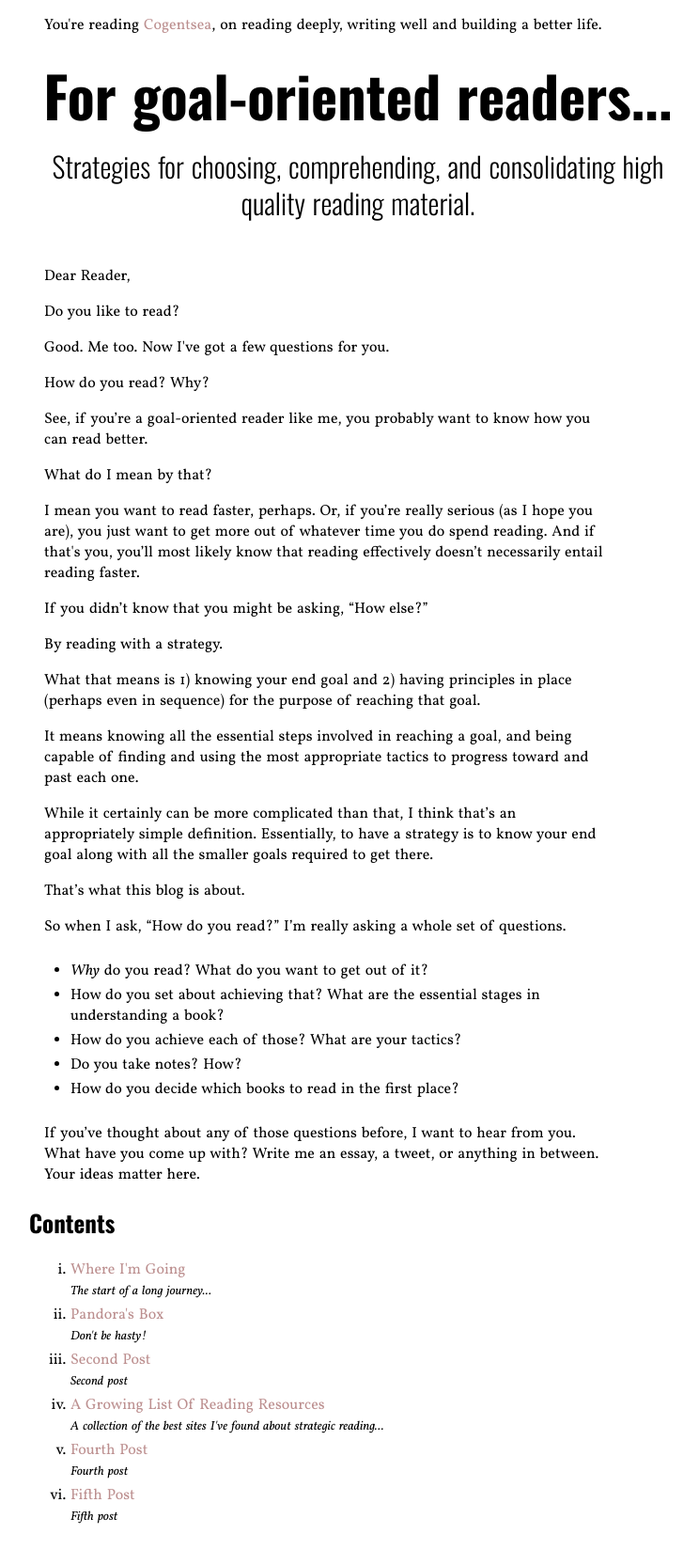
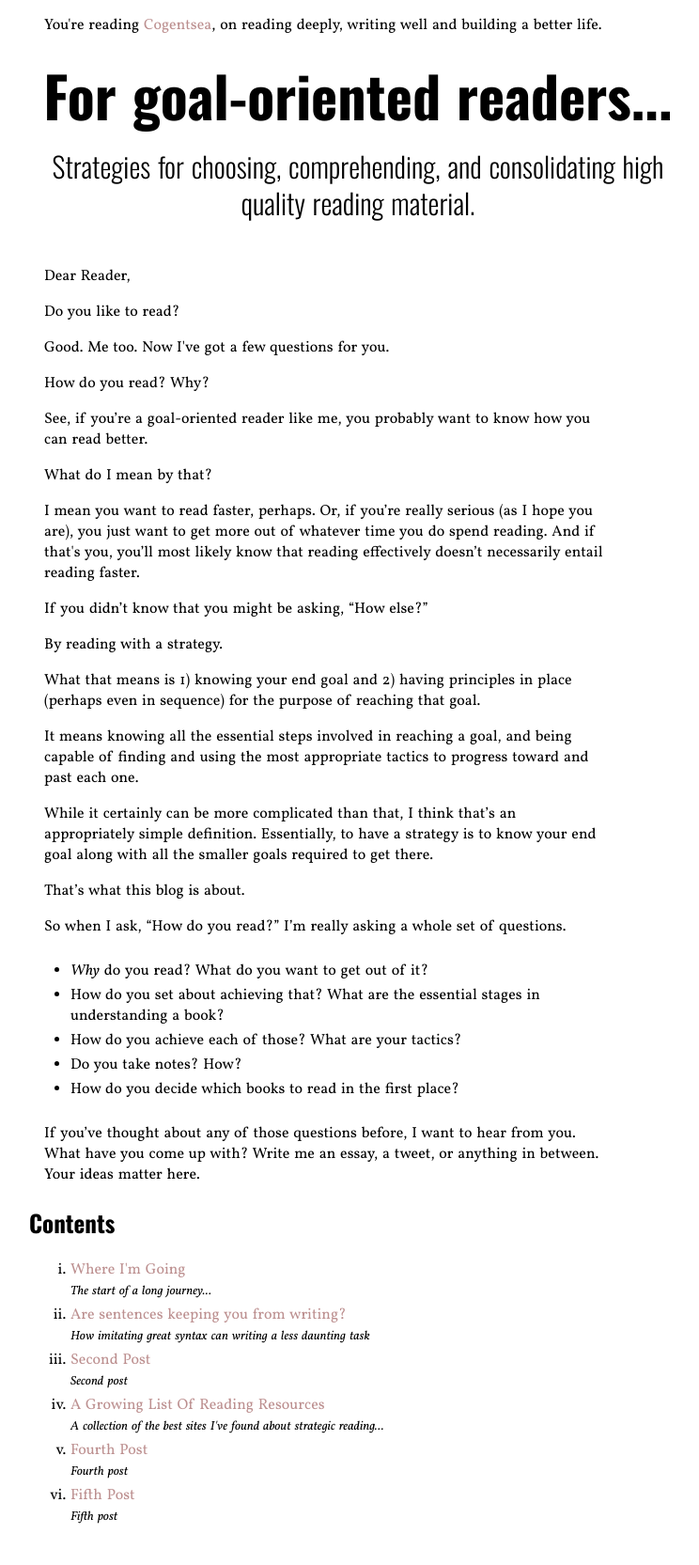
Before and after one commit to jacksoncusick/cogentsea, a Jekyll site: the page built from index.html, in a window 1280 px wide. Shown: the whole page at 94% size, without its empty margins (259-1003 px from the left). Built offline with Jekyll 4.4.1, drawn with Linux system fonts in a browser that asks for light colours; the list of posts is cut into pages by our own code.

Commit message:
Update 2014-09-24-third.html

```diff
--- a/_posts/2014-09-24-third.html
+++ b/_posts/2014-09-24-third.html
@@ -1,7 +1,7 @@
 ---
 layout: default
-title: Pandora's Box
-excerpt: Don't be hasty!
+title: Are sentences keeping you from writing?
+excerpt: How imitating great syntax can writing a less daunting task
 ---
 
 <h1>Are sentences keeping you from writing?</h1>
```
